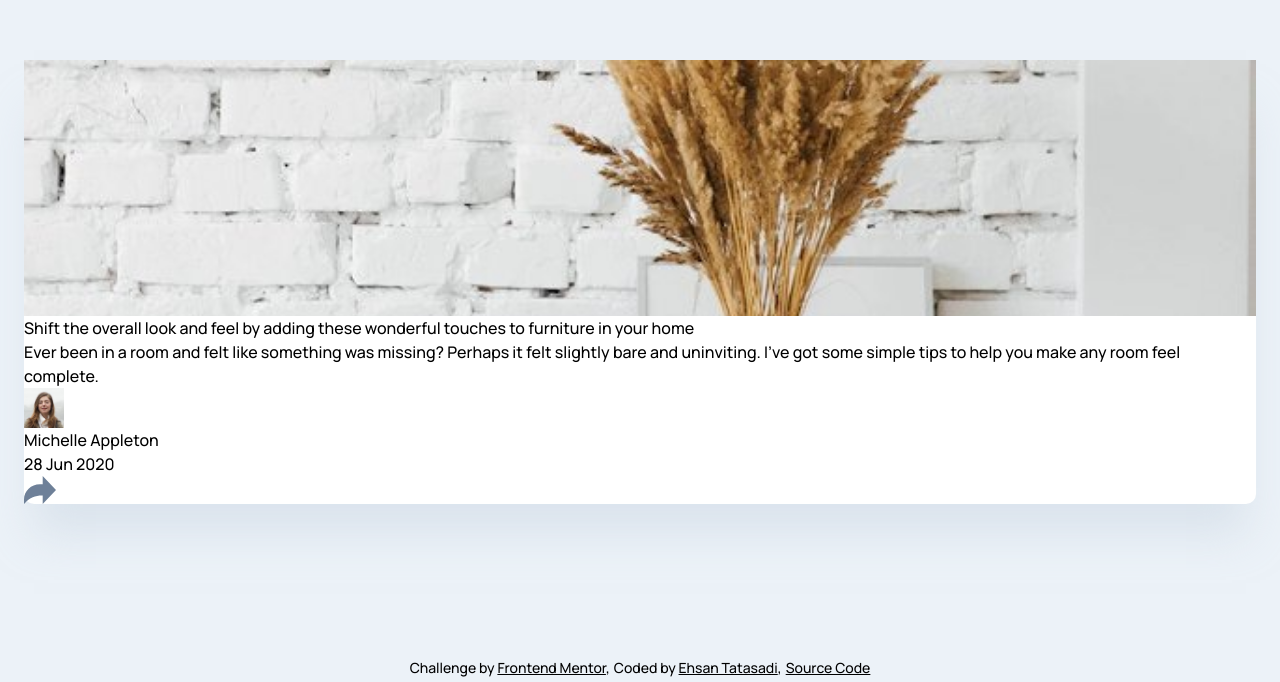
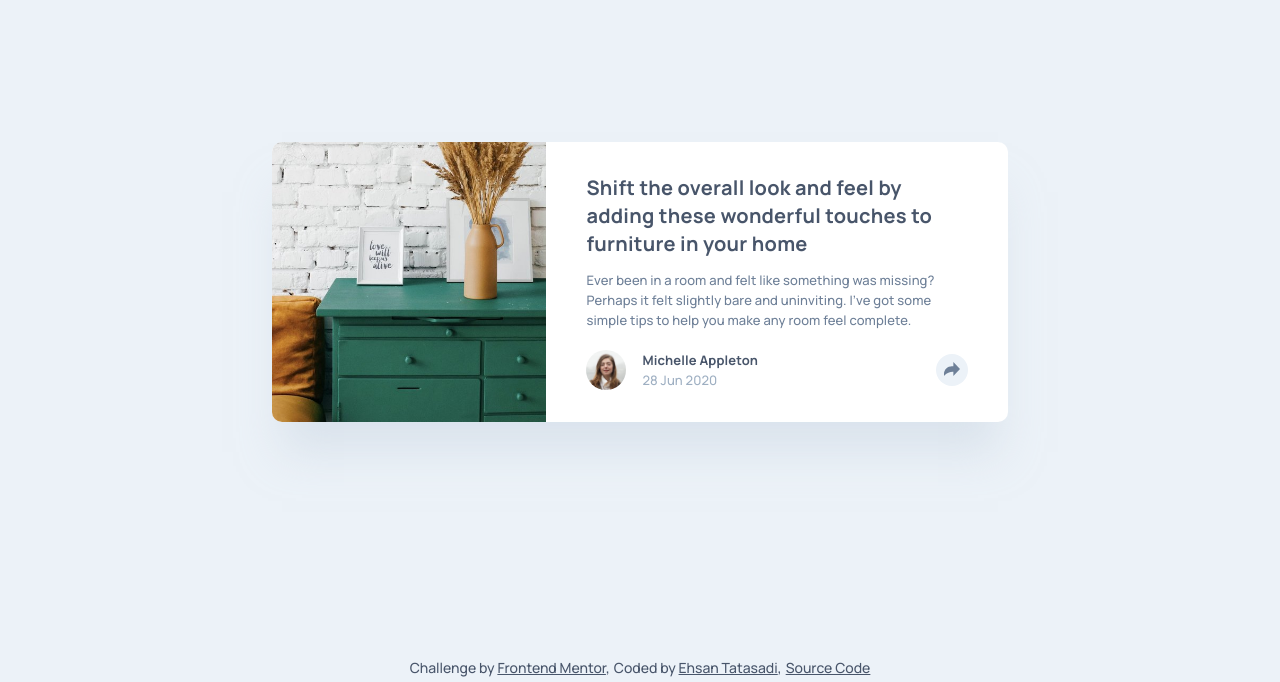
Before and after one commit to tatasadi/article-preview-component, a Next.js app: page / in a window 1280 px wide. Shown: the part 118-800 px from the top of the page. Built offline with nearby package versions, Linux system fonts and the light colour scheme.

Commit message:
finitsh card design

```diff
--- a/app/layout.tsx
+++ b/app/layout.tsx
@@ -1,28 +1,28 @@
-import type { Metadata } from "next";
-import { Manrope } from "next/font/google";
-import "./globals.css";
-import Reference from "./components/Reference";
+import type { Metadata } from "next"
+import { Manrope } from "next/font/google"
+import "./globals.css"
+import Reference from "./components/Reference"
 
-const manrope = Manrope({ subsets: ["latin"], weight:["500", "700"] });
+const manrope = Manrope({ subsets: ["latin"], weight: ["500", "700"] })
 
 export const metadata: Metadata = {
   title: "Frontend Mentor Challenge",
   description: "A Challenge from Frontend Mentor!",
-};
+}
 
 export default function RootLayout({
   children,
 }: {
-  children: React.ReactNode;
+  children: React.ReactNode
 }) {
   return (
     <html lang="en">
       <body
-        className={`${manrope.className} flex min-h-screen flex-col items-center justify-center bg-light-grayish-blue p-6`}
+        className={`${manrope.className} flex min-h-screen flex-col items-center justify-center bg-light-grayish-blue p-6 text-very-dark-grayish-blue`}
       >
         {children}
         <Reference />
       </body>
     </html>
-  );
+  )
 }
--- a/app/page.tsx
+++ b/app/page.tsx
@@ -1,26 +1,57 @@
-import Image from "next/image";
+import Image from "next/image"
+import drawersImage from "../public/images/drawers.jpg"
 
 export default function Home() {
   return (
     <main className="flex items-center justify-center">
-      <div className="rounded-[0.625rem] bg-white shadow-[0_40px_40px_-10px_rgba(201,213,225,0.50)] flex flex-col">
-        <div className="max-h-[16rem] overflow-hidden">
-          <Image src="/images/drawers.jpg" layout="responsive"  alt="drawers" width={320} height={480} />
+      <div className="flex flex-col rounded-[0.625rem] bg-white shadow-[0_40px_40px_-10px_rgba(201,213,225,0.50)] md:max-w-[46rem] md:flex-row">
+        <div className="relative h-[14rem] w-full overflow-hidden rounded-t-[0.625rem] md:h-auto md:rounded-l-[0.625rem] md:rounded-tr-none">
+          <Image
+            src={drawersImage}
+            objectFit="cover"
+            objectPosition="left"
+            alt="drawers"
+            fill
+          />
         </div>
-        <div>
-
-        <h1>Shift the overall look and feel by adding these wonderful touches to furniture in your home</h1>
-        <p>Ever been in a room and felt like something was missing? Perhaps it felt slightly bare and uninviting. I’ve got some simple tips to help you make any room feel complete.</p>
-        <div>
-          <Image width={40} height={40} alt="avatar" src="/images/avatar-michelle.jpg" />
-          <div>
-            <h2>Michelle Appleton</h2>
-            <p>28 Jun 2020</p>
+        <div className="flex flex-col gap-3 p-8 md:px-10">
+          <h1 className="font-bold leading-6 tracking-[0.0125rem] md:text-xl md:leading-7 md:tracking-[0.01563rem]">
+            Shift the overall look and feel by adding these wonderful touches to
+            furniture in your home
+          </h1>
+          <p className="text-[0.8125rem] font-medium leading-5 tracking-[0.00763rem] text-desaturated-dark-blue">
+            Ever been in a room and felt like something was missing? Perhaps it
+            felt slightly bare and uninviting. I’ve got some simple tips to help
+            you make any room feel complete.
+          </p>
+          <div className="mt-5 flex items-center gap-4 md:mt-2">
+            <Image
+              width={40}
+              height={40}
+              alt="avatar"
+              src="/images/avatar-michelle.jpg"
+              className="rounded-full"
+            />
+            <div>
+              <h2 className="text-[0.8125rem] font-bold leading-5 tracking-[0.00763rem]">
+                Michelle Appleton
+              </h2>
+              <p className="text-[0.8125rem] font-medium leading-5 tracking-[0.00763rem] text-grayish-blue">
+                28 Jun 2020
+              </p>
+            </div>
+            <div className="ml-auto h-8 w-8 cursor-pointer rounded-full bg-light-grayish-blue p-2">
+              <Image
+                layout="responsive"
+                width={32}
+                height={32}
+                alt="share icon"
+                src="/images/icon-share.svg"
+              />
+            </div>
           </div>
-          <Image width={32} height={32} alt="share icon" src="/images/icon-share.svg" />
-        </div>
         </div>
       </div>
     </main>
-  );
+  )
 }
--- a/package.json
+++ b/package.json
@@ -10,7 +10,6 @@
   },
   "dependencies": {
     "next": "14.0.4",
-    "prettier-plugin-tailwindcss": "^0.5.11",
     "react": "^18",
     "react-dom": "^18"
   },
@@ -22,6 +21,8 @@
     "eslint": "^8",
     "eslint-config-next": "14.0.4",
     "postcss": "^8",
+    "prettier": "^3.2.2",
+    "prettier-plugin-tailwindcss": "^0.5.11",
     "tailwindcss": "^3.3.0",
     "typescript": "^5"
   },
```
Also changed, not shown: 1 other file (tests, documents, lock files or other folders).
